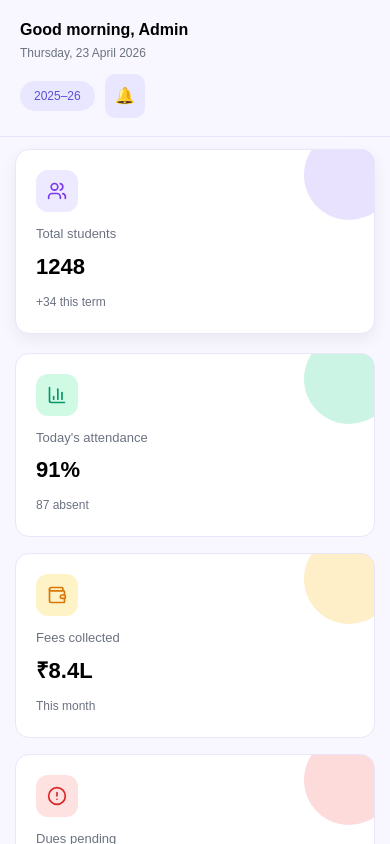
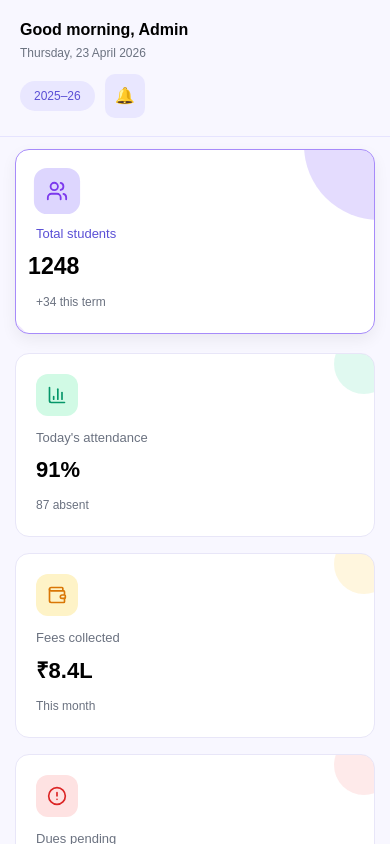
Before and after one commit to muneeb3778/School-Management, a React (Vite) app: page / in a window 390 px wide. In both pictures the pointer is over the element 195 px from the left and 244 px from the top of the page. Shown: the top 844 px of the page. Built offline with nearby package versions, Linux system fonts and the light colour scheme.

Commit message:
added animation in statsCard

```diff
--- a/src/pages/Dashboard/components/StatsCard/StatsCard.module.css
+++ b/src/pages/Dashboard/components/StatsCard/StatsCard.module.css
@@ -1,13 +1,18 @@
+/* src/pages/Dashboard/components/StatsCard/StatsCard.module.css */
+
 .statCard {
   position: relative;
   border-radius: 18px;
   padding: 20px;
   overflow: hidden;
-  transition: transform 0.25s ease;
+  transition: all 0.3s cubic-bezier(0.4, 0, 0.2, 1);
+  cursor: default;
 }
 
+/* Subtle glow on hover */
 .statCard:hover {
-  transform: translateY(-4px);
+  transform: translateY(-6px);
+  box-shadow: 0 12px 24px rgba(91, 80, 214, 0.15);
 }
 
 .iconBox {
@@ -18,25 +23,93 @@
   align-items: center;
   justify-content: center;
   margin-bottom: 12px;
+  transition: all 0.3s ease;
+  position: relative;
+  z-index: 2;
 }
 
 .title {
   font-size: 13px;
   color: #6b7280;
+  transition: color 0.3s ease;
 }
 
 .value {
   margin: 6px 0;
   font-size: 22px;
   font-weight: 600;
+  transition: transform 0.3s ease;
 }
 
 .sub {
   font-size: 12px;
   color: #6b7280;
+  transition: opacity 0.3s ease;
 }
 
-/* Colors */
+/* ==================== HOVER ANIMATIONS ==================== */
+
+/* Icon grows slightly on hover */
+.statCard:hover .iconBox {
+  transform: scale(1.1);
+}
+
+/* Value scales up on hover */
+.statCard:hover .value {
+  transform: scale(1.05);
+}
+
+/* Subtle text color change on hover */
+.statCard:hover .title {
+  color: #5b50d6;
+}
+
+/* Decorative circle expands on hover */
+.statCard::after {
+  content: "";
+  position: absolute;
+  top: -30px;
+  right: -30px;
+  width: 100px;
+  height: 100px;
+  border-radius: 50%;
+  opacity: 0.15;
+  transition: all 0.5s cubic-bezier(0.4, 0, 0.2, 1);
+  z-index: 0;
+}
+
+.statCard:hover::after {
+  width: 250px;
+  height: 250px;
+  top: -100px;
+  right: -100px;
+  opacity: 0.3;
+}
+
+/* Second decorative element for depth */
+.statCard::before {
+  content: "";
+  position: absolute;
+  bottom: -50px;
+  left: -50px;
+  width: 80px;
+  height: 80px;
+  border-radius: 50%;
+  opacity: 0.08;
+  transition: all 0.5s cubic-bezier(0.4, 0, 0.2, 1);
+  z-index: 0;
+}
+
+.statCard:hover::before {
+  width: 150px;
+  height: 150px;
+  bottom: -80px;
+  left: -80px;
+  opacity: 0.12;
+}
+
+/* Color variations */
+
 .purple {
   background: #f5f3ff;
   border: 1px solid #ddd6fe;
@@ -44,6 +117,14 @@
 .purple .iconBox {
   background: #ede9fe;
   color: #7c3aed;
+}
+.purple::after { background: #a78bfa; }
+.purple::before { background: #7c3aed; }
+.purple:hover {
+  border-color: #a78bfa;
+}
+.purple:hover .iconBox {
+  background: #ddd6fe;
 }
 
 .green {
@@ -54,6 +135,14 @@
   background: #d1fae5;
   color: #059669;
 }
+.green::after { background: #34d399; }
+.green::before { background: #059669; }
+.green:hover {
+  border-color: #34d399;
+}
+.green:hover .iconBox {
+  background: #bbf7d0;
+}
 
 .yellow {
   background: #fffbeb;
@@ -62,6 +151,14 @@
 .yellow .iconBox {
   background: #fef3c7;
   color: #d97706;
+}
+.yellow::after { background: #fbbf24; }
+.yellow::before { background: #d97706; }
+.yellow:hover {
+  border-color: #fbbf24;
+}
+.yellow:hover .iconBox {
+  background: #fde68a;
 }
 
 .red {
@@ -72,20 +169,42 @@
   background: #fee2e2;
   color: #dc2626;
 }
-
-/* Decoration circle */
-.statCard::after {
-  content: "";
-  position: absolute;
-  top: -20px;
-  right: -20px;
-  width: 90px;
-  height: 90px;
-  border-radius: 50%;
-  opacity: 0.25;
+.red::after { background: #f87171; }
+.red::before { background: #dc2626; }
+.red:hover {
+  border-color: #f87171;
+}
+.red:hover .iconBox {
+  background: #fecaca;
 }
 
-.purple::after { background: #a78bfa; }
-.green::after { background: #34d399; }
-.yellow::after { background: #fbbf24; }
-.red::after { background: #f87171; }
+/* Responsive adjustments */
+@media (max-width: 768px) {
+  .statCard:hover {
+    transform: translateY(-2px);
+  }
+
+  .statCard::after {
+    width: 60px;
+    height: 60px;
+    top: -20px;
+    right: -20px;
+  }
+
+  .statCard:hover::after {
+    width: 150px;
+    height: 150px;
+    top: -80px;
+    right: -80px;
+  }
+
+  .statCard::before {
+    width: 40px;
+    height: 40px;
+  }
+
+  .statCard:hover::before {
+    width: 100px;
+    height: 100px;
+  }
+}
```
